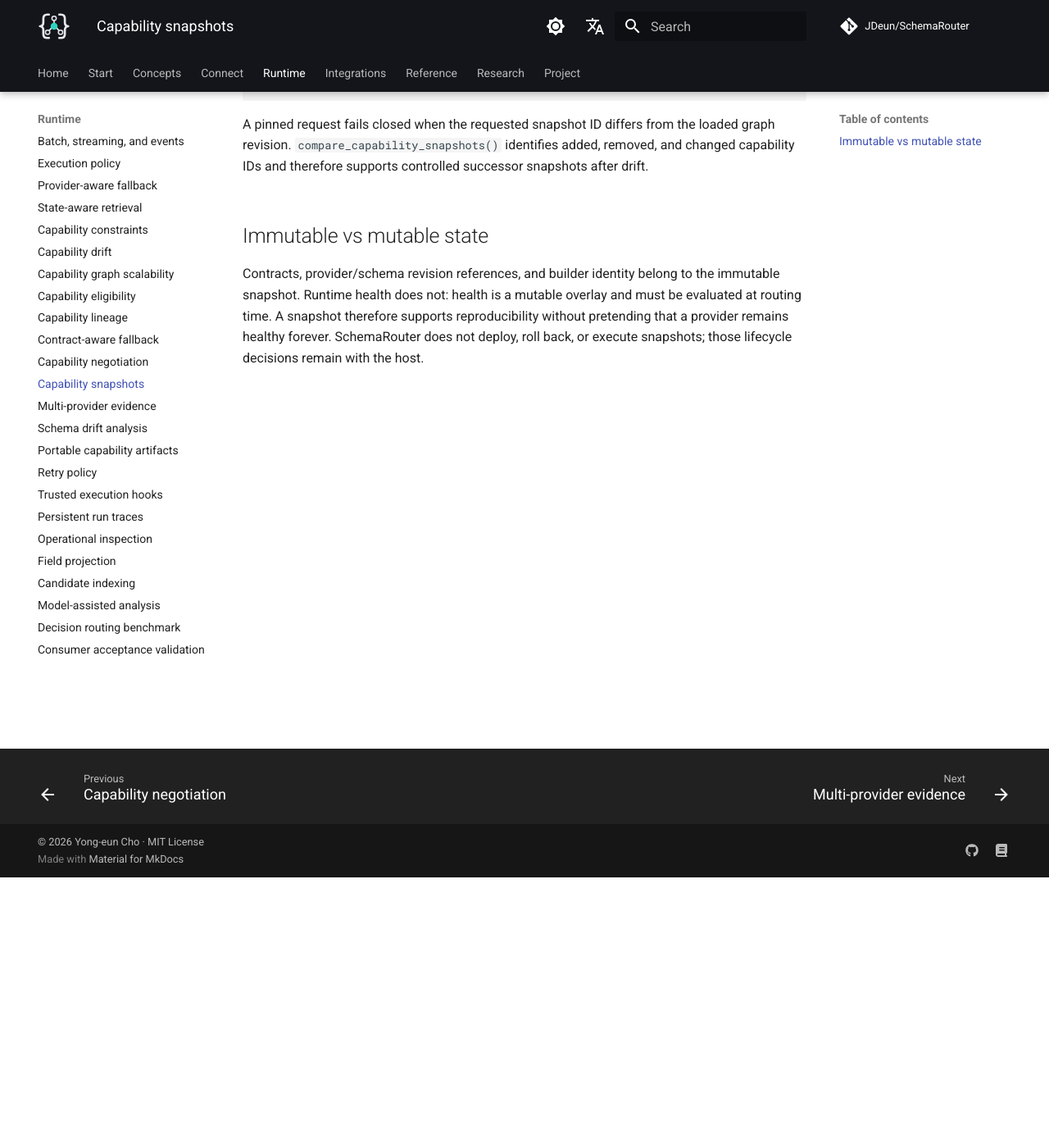
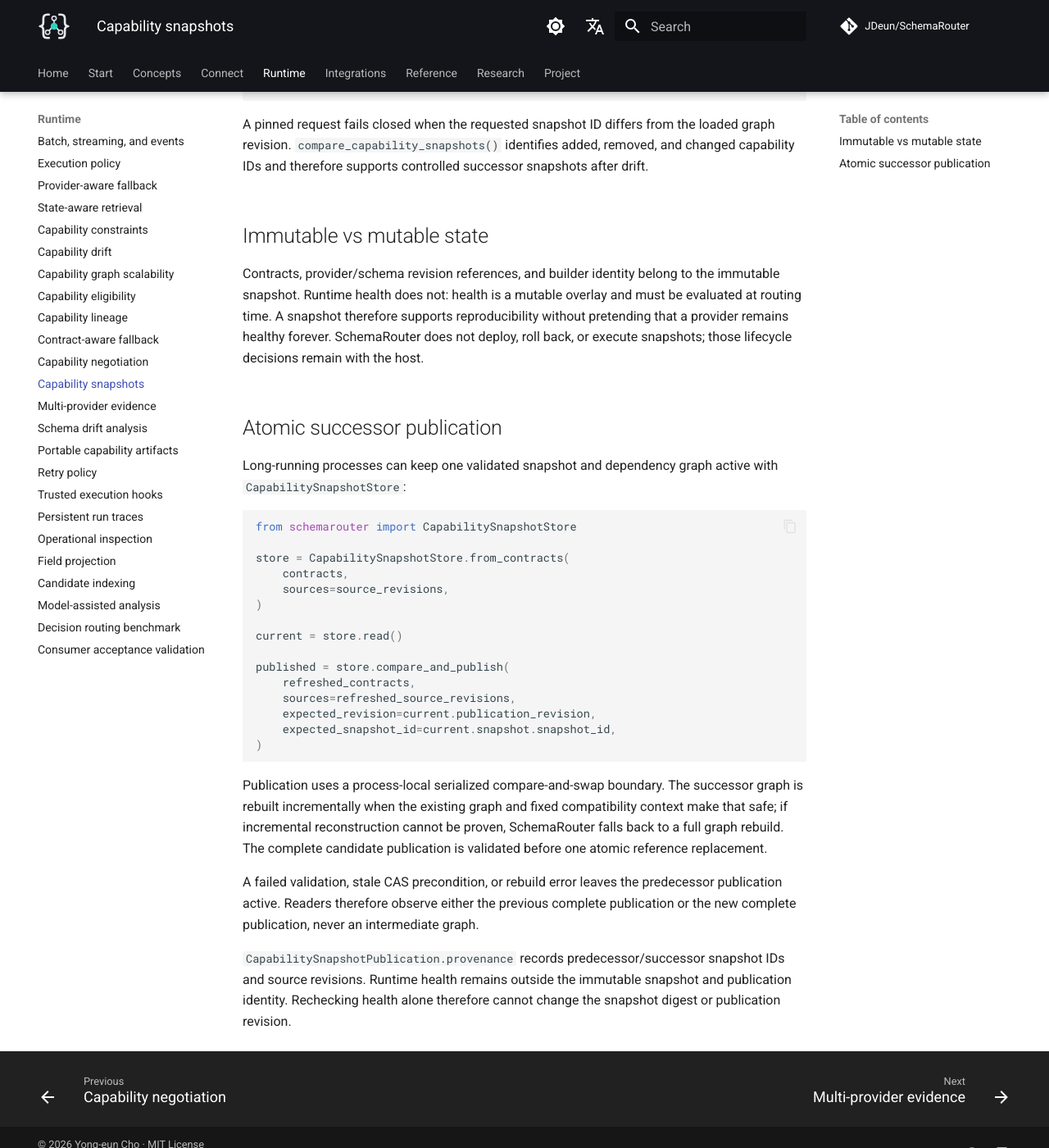
Before and after one commit to JDeun/SchemaRouter, an MkDocs documentation site: the page built from docs/guides/capability-snapshots.md, in a window 1280 px wide and 1400 px high, scrolled down 330 px. Shown: the whole window at 82% size. Built offline with MkDocs 1.6.1 and Material for MkDocs 9.7.7, drawn with Linux system fonts in a browser that asks for light colours; comment, search, counter and statistics services are not loaded.

Commit message:
docs: describe atomic snapshot publication

````diff
--- a/docs/guides/capability-snapshots.md
+++ b/docs/guides/capability-snapshots.md
@@ -15,3 +15,32 @@ A pinned request fails closed when the requested snapshot ID differs from the lo
 ## Immutable vs mutable state
 
 Contracts, provider/schema revision references, and builder identity belong to the immutable snapshot. Runtime health does not: health is a mutable overlay and must be evaluated at routing time. A snapshot therefore supports reproducibility without pretending that a provider remains healthy forever. SchemaRouter does not deploy, roll back, or execute snapshots; those lifecycle decisions remain with the host.
+
+
+## Atomic successor publication
+
+Long-running processes can keep one validated snapshot and dependency graph active with `CapabilitySnapshotStore`:
+
+```python
+from schemarouter import CapabilitySnapshotStore
+
+store = CapabilitySnapshotStore.from_contracts(
+    contracts,
+    sources=source_revisions,
+)
+
+current = store.read()
+
+published = store.compare_and_publish(
+    refreshed_contracts,
+    sources=refreshed_source_revisions,
+    expected_revision=current.publication_revision,
+    expected_snapshot_id=current.snapshot.snapshot_id,
+)
+```
+
+Publication uses a process-local serialized compare-and-swap boundary. The successor graph is rebuilt incrementally when the existing graph and fixed compatibility context make that safe; if incremental reconstruction cannot be proven, SchemaRouter falls back to a full graph rebuild. The complete candidate publication is validated before one atomic reference replacement.
+
+A failed validation, stale CAS precondition, or rebuild error leaves the predecessor publication active. Readers therefore observe either the previous complete publication or the new complete publication, never an intermediate graph.
+
+`CapabilitySnapshotPublication.provenance` records predecessor/successor snapshot IDs and source revisions. Runtime health remains outside the immutable snapshot and publication identity. Rechecking health alone therefore cannot change the snapshot digest or publication revision.
````
